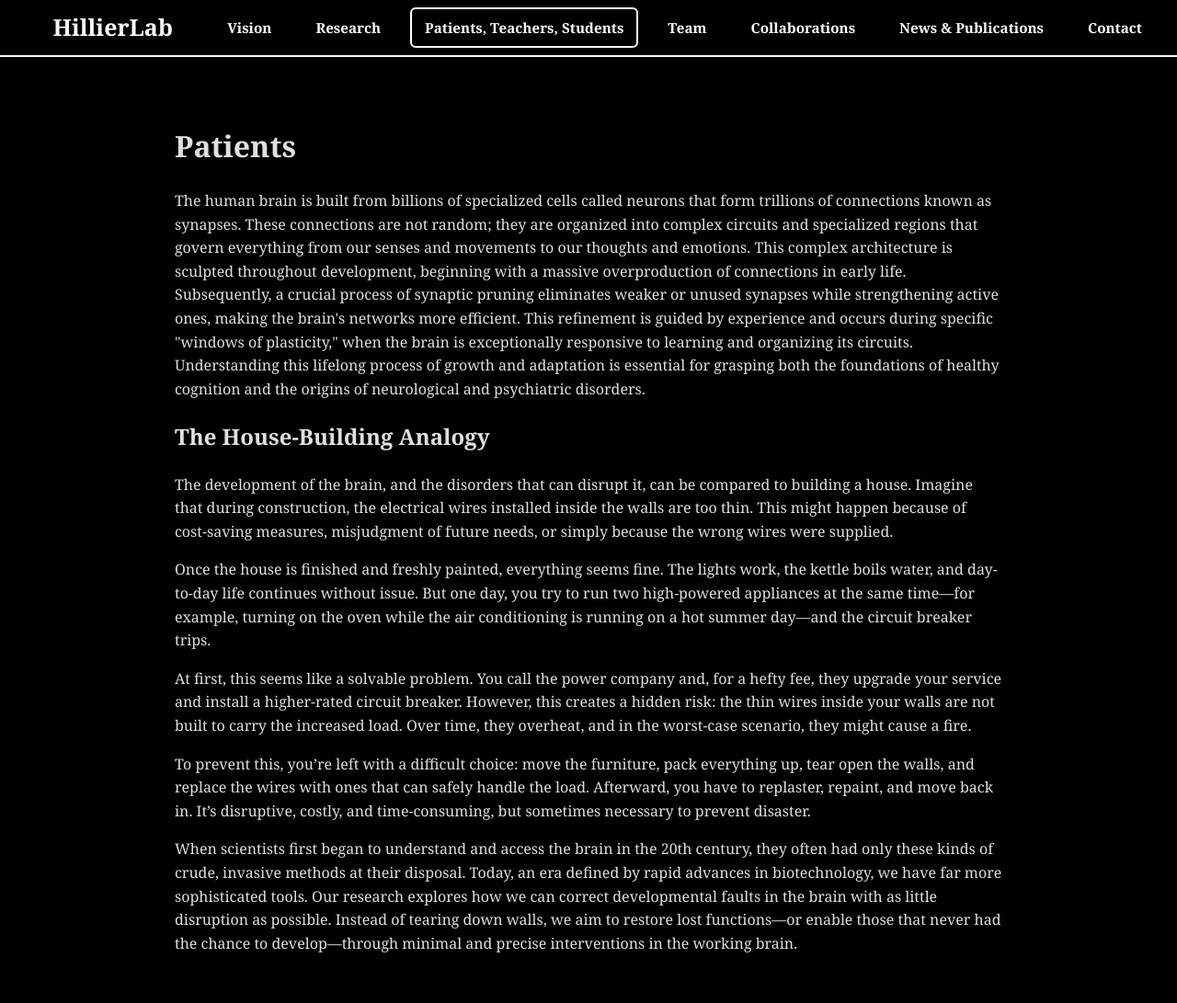
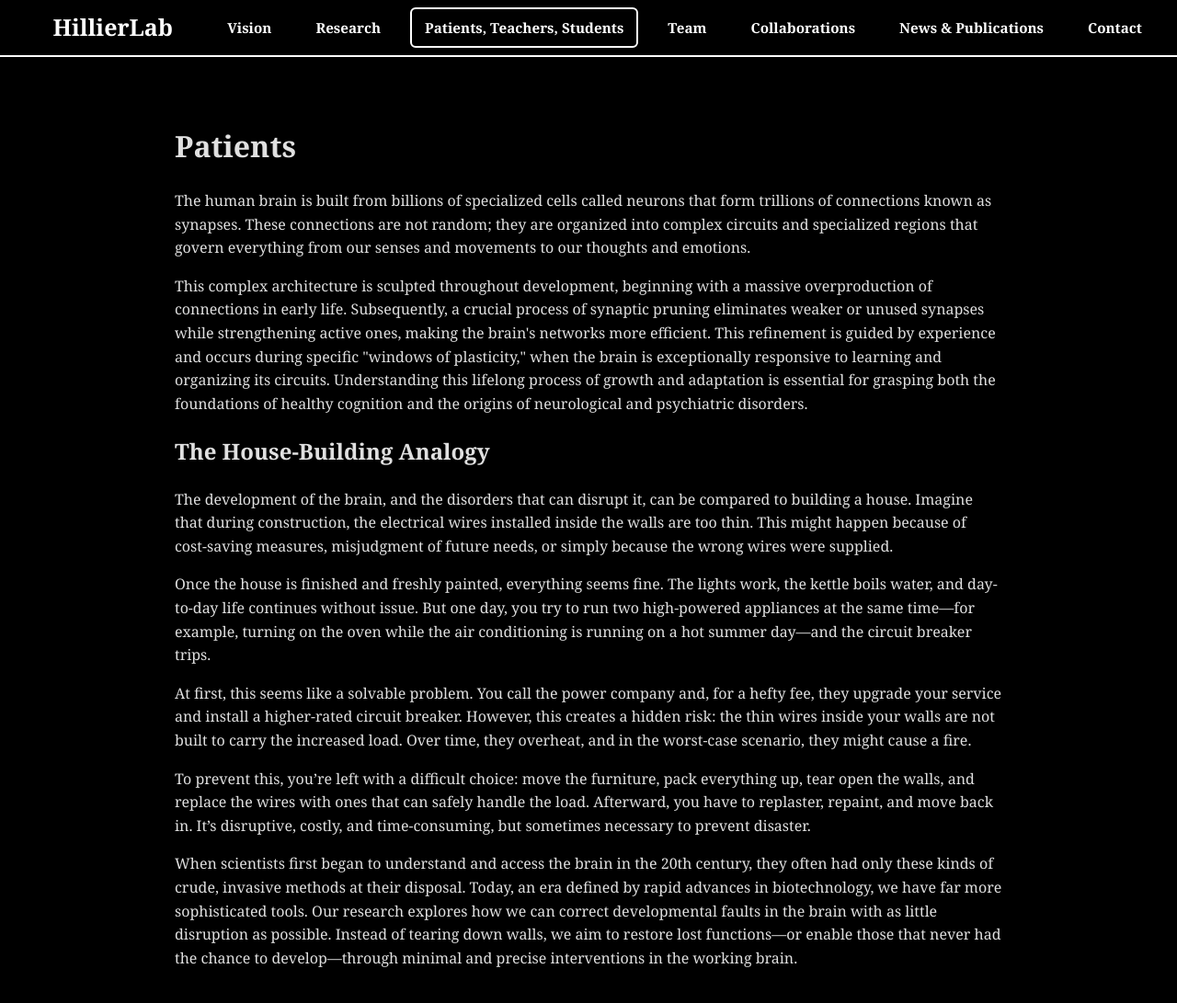
Before and after one commit to hillierlab/hillierlab.github.io, a Jekyll site: the page built from patients-teachers-students.md, in a window 1280 px wide and 1103 px high. Shown: the top 1091 px of the window at 92% size. Built offline with Jekyll 4.4.1, drawn with Linux system fonts in a browser that asks for light colours.

```diff
--- a/patients-teachers-students.md
+++ b/patients-teachers-students.md
@@ -2,9 +2,9 @@
 layout: page
 title: Patients
 ---
-<p>The human brain is built from billions of specialized cells called neurons that form trillions of connections known as synapses. These connections are not random; they are organized into complex circuits and specialized regions that govern everything from our senses and movements to our thoughts and emotions.
+<p>The human brain is built from billions of specialized cells called neurons that form trillions of connections known as synapses. These connections are not random; they are organized into complex circuits and specialized regions that govern everything from our senses and movements to our thoughts and emotions.</p>
 
-This complex architecture is sculpted throughout development, beginning with a massive overproduction of connections in early life. Subsequently, a crucial process of synaptic pruning eliminates weaker or unused synapses while strengthening active ones, making the brain's networks more efficient. This refinement is guided by experience and occurs during specific "windows of plasticity," when the brain is exceptionally responsive to learning and organizing its circuits. Understanding this lifelong process of growth and adaptation is essential for grasping both the foundations of healthy cognition and the origins of neurological and psychiatric disorders.</p>
+<p>This complex architecture is sculpted throughout development, beginning with a massive overproduction of connections in early life. Subsequently, a crucial process of synaptic pruning eliminates weaker or unused synapses while strengthening active ones, making the brain's networks more efficient. This refinement is guided by experience and occurs during specific "windows of plasticity," when the brain is exceptionally responsive to learning and organizing its circuits. Understanding this lifelong process of growth and adaptation is essential for grasping both the foundations of healthy cognition and the origins of neurological and psychiatric disorders.</p>
 
 ## The House-Building Analogy
 
```
